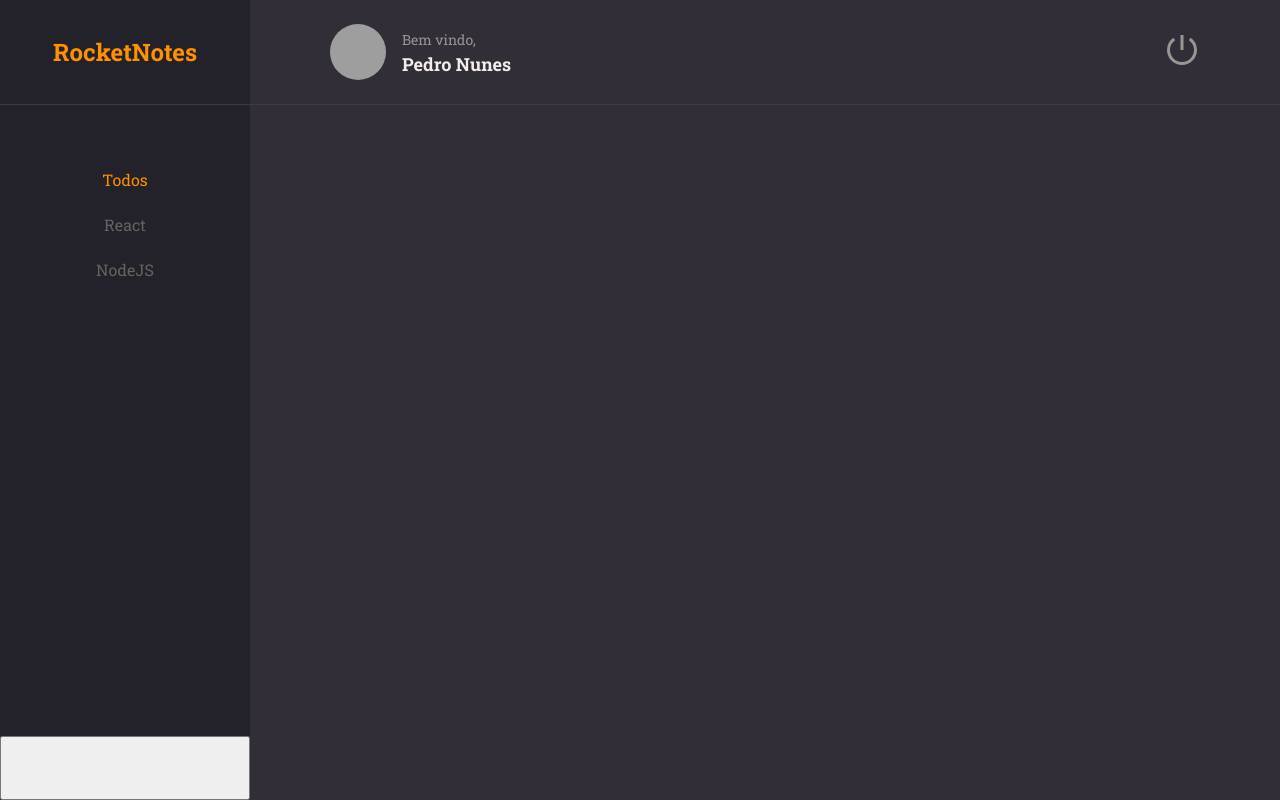
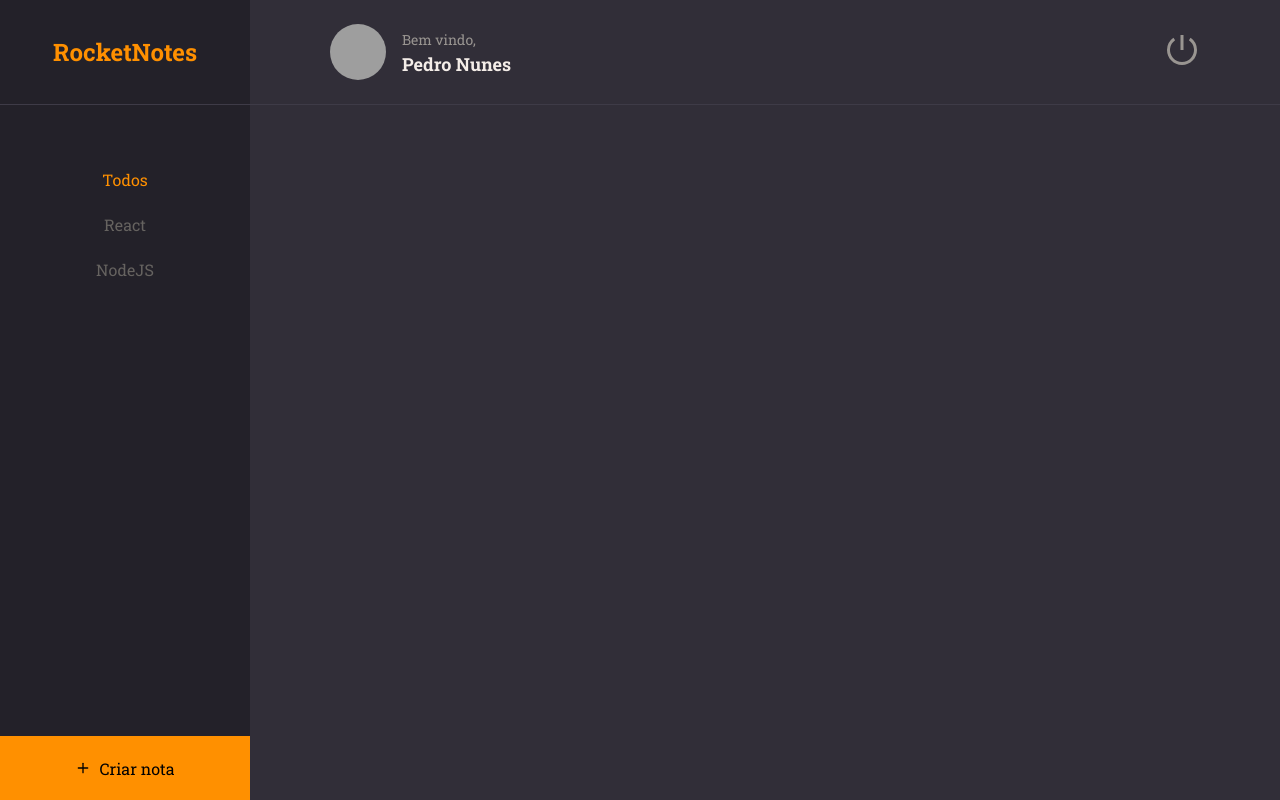
Before and after one commit to PedroNnsM/rocketNotes, a React (Vite) app: page / in a window 1280 px wide. Built offline with nearby package versions, Linux system fonts and the light colour scheme; grey boxes are pictures that could not be loaded.

Commit message:
botao criar nota ok

```diff
--- a/src/pages/Home/index.jsx
+++ b/src/pages/Home/index.jsx
@@ -1,4 +1,7 @@
+import {FiPlus } from 'react-icons/fi';
+
 import { Container, Brand, Menu, Search, Content, NewNote } from "./styles";
+
 
 import { Header } from "../../components/Header";
 import { ButtonText } from "../../components/ButtonText";
@@ -28,7 +31,10 @@
 
       <Content></Content>
 
-      <NewNote></NewNote>
+      <NewNote>
+        <FiPlus />
+        Criar nota
+      </NewNote>
     </Container>
   );
 }
--- a/src/pages/Home/styles.js
+++ b/src/pages/Home/styles.js
@@ -55,4 +55,12 @@
 export const NewNote = styled.button`
   grid-area: newnote ;
 
+  background-color: ${({theme}) => theme.COLORS.ORANGE};
+  border: none;
+
+  display: flex;
+  align-items: center;
+  justify-content: center;
+
+  gap: 8px;
 `;
```
